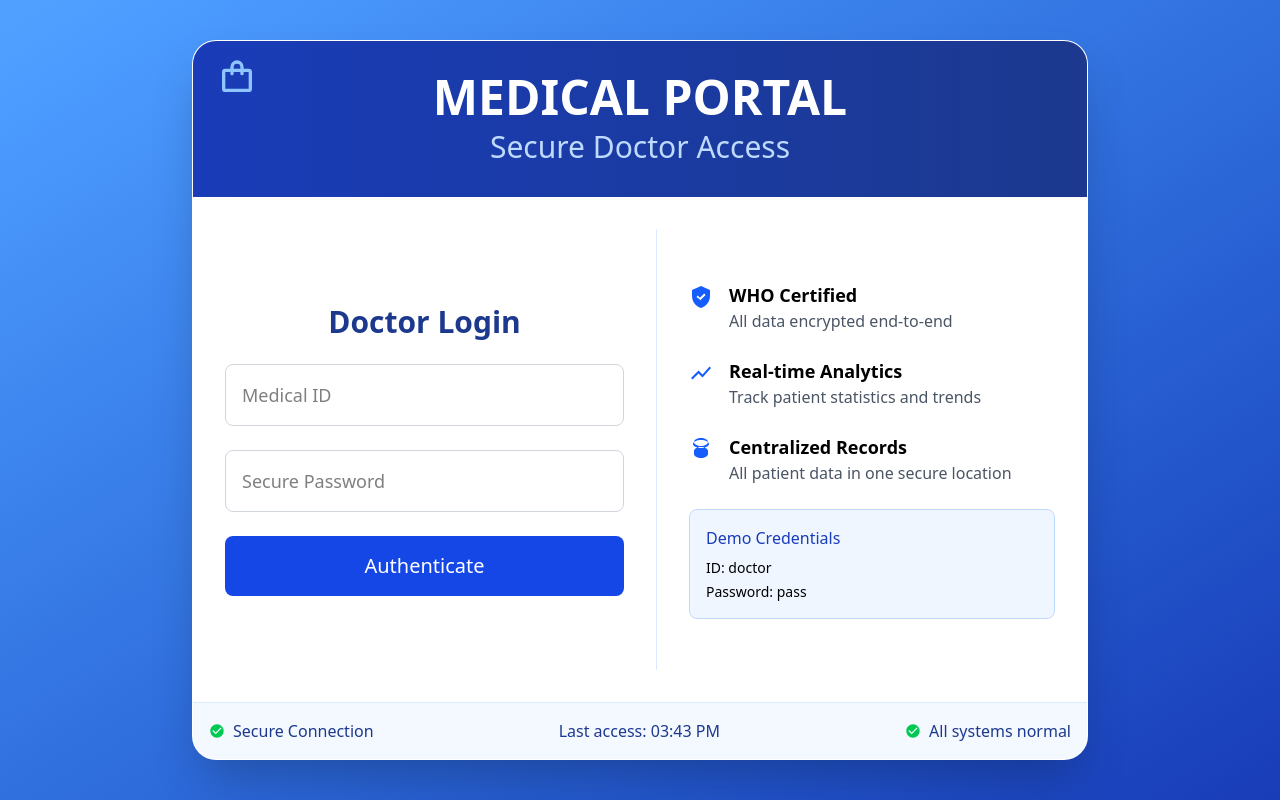
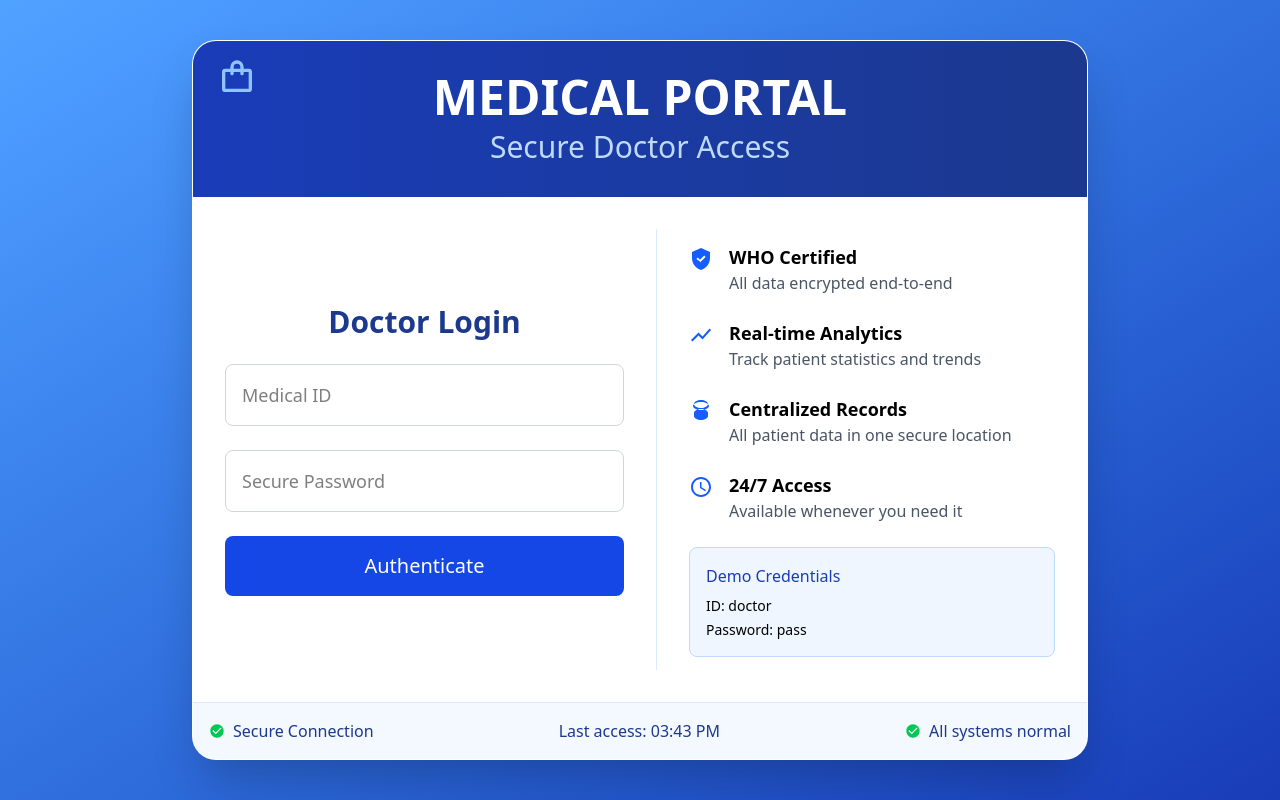
Before and after one commit to sagarsarangi/health-fullstack, a Next.js app in the folder doctor-dashboard/: page / in a window 1280 px wide. Built offline with nearby package versions, Linux system fonts and the light colour scheme.

Commit message:
Update API endpoints to render backend

```diff
--- a/doctor-dashboard/app/page.tsx
+++ b/doctor-dashboard/app/page.tsx
@@ -16,6 +16,11 @@ const ShieldCheckIcon = (props: SVGProps<SVGSVGElement>) => (
   </svg>
 );
 
+const ClockIcon = (props: SVGProps<SVGSVGElement>) => (
+  <svg {...props} viewBox="0 0 24 24" fill="currentColor">
+    <path d="M12 2C6.5 2 2 6.5 2 12s4.5 10 10 10 10-4.5 10-10S17.5 2 12 2zm0 18c-4.41 0-8-3.59-8-8s3.59-8 8-8 8 3.59 8 8-3.59 8-8 8zm.5-13H11v6l5.2 3.2.8-1.3-4.5-2.7V7z" />
+  </svg>
+);
 
 const UserGroupIcon = (props: SVGProps<SVGSVGElement>) => (
   <svg {...props} viewBox="0 0 24 24" fill="currentColor">
@@ -155,7 +160,15 @@ export default function Home() {
                     </div>
                   </div>
 
-
+                  <div className="flex items-start gap-4">
+                    <ClockIcon className="h-6 w-6 text-blue-600 mt-1" />
+                    <div>
+                      <h3 className="text-lg font-semibold">24/7 Access</h3>
+                      <p className="text-gray-600">
+                        Available whenever you need it
+                      </p>
+                    </div>
+                  </div>
                   <div className="bg-blue-50 p-4 rounded-lg border border-blue-200">
                     <h3 className="font-medium text-blue-800 mb-2">
                       Demo Credentials
```
